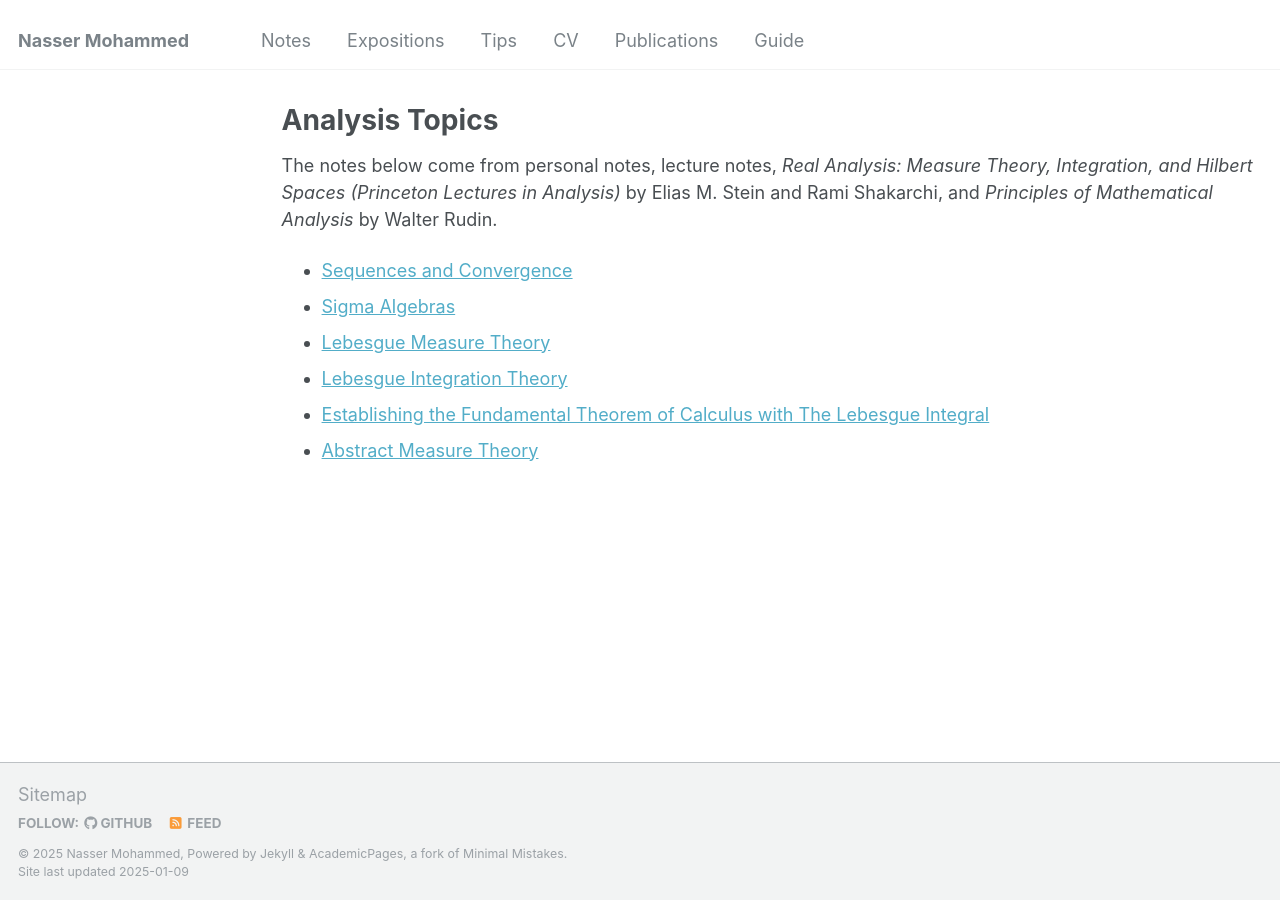
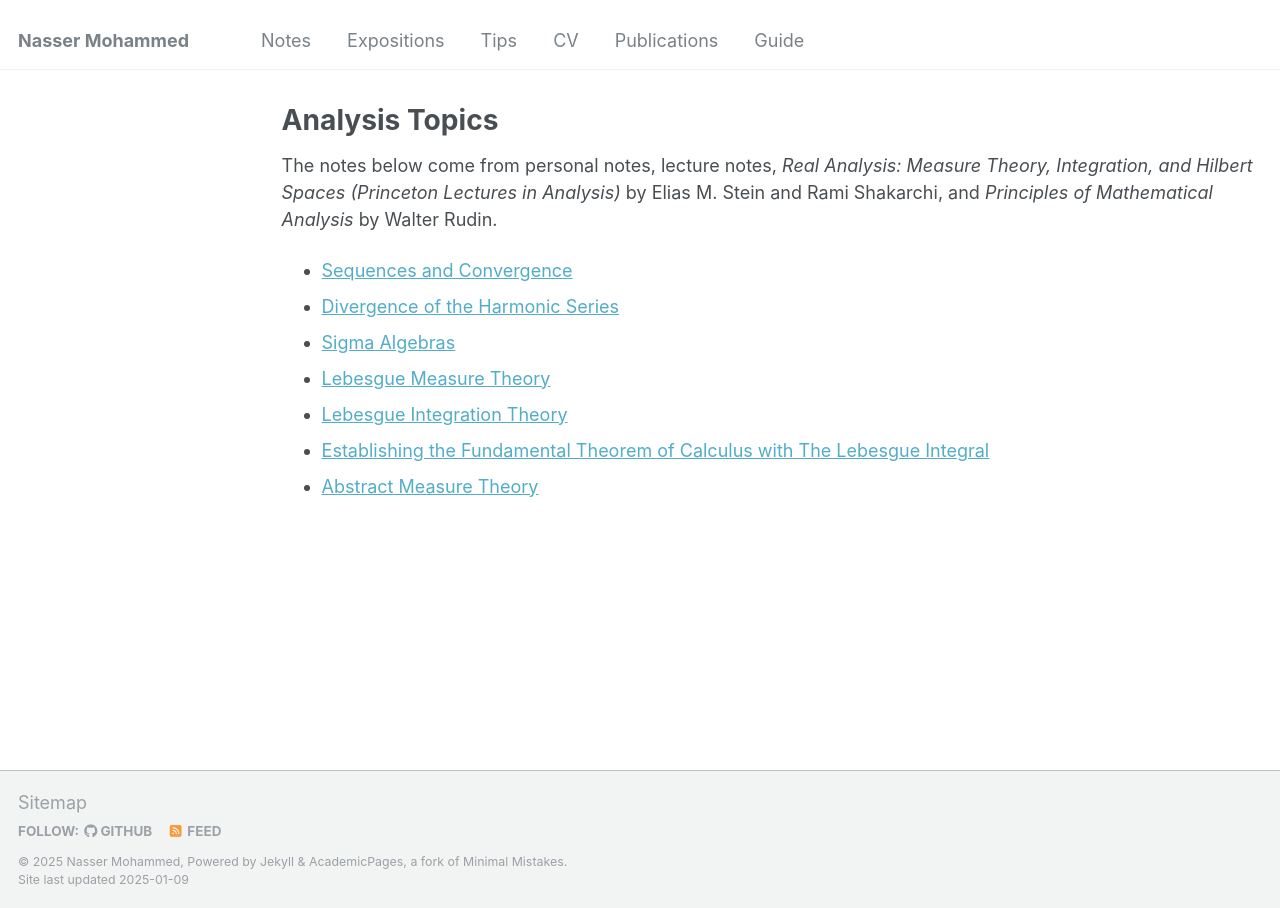
Before and after one commit to Nasser-Mohammed/Nasser-Mohammed.github.io, a Jekyll site: the page built from _pages/notes/analysis/nav.md, in a window 1280 px wide. Built offline with Jekyll 4.4.1, drawn with Linux system fonts in a browser that asks for light colours.

Commit message:
Update nav.md

```diff
--- a/_pages/notes/analysis/nav.md
+++ b/_pages/notes/analysis/nav.md
@@ -6,6 +6,7 @@ author_profile: false
 ---
 The notes below come from personal notes, lecture notes, *Real Analysis: Measure Theory, Integration, and Hilbert Spaces (Princeton Lectures in Analysis)* by Elias M. Stein and Rami Shakarchi, and *Principles of Mathematical Analysis* by Walter Rudin.
 - [Sequences and Convergence](seqandconv.md)
+- [Divergence of the Harmonic Series](harmonic-series.md)
 - [Sigma Algebras](sigmaAlgebras.md)
 - [Lebesgue Measure Theory](lebesguemeas.md)
 - [Lebesgue Integration Theory](lebintegral.md)
```
